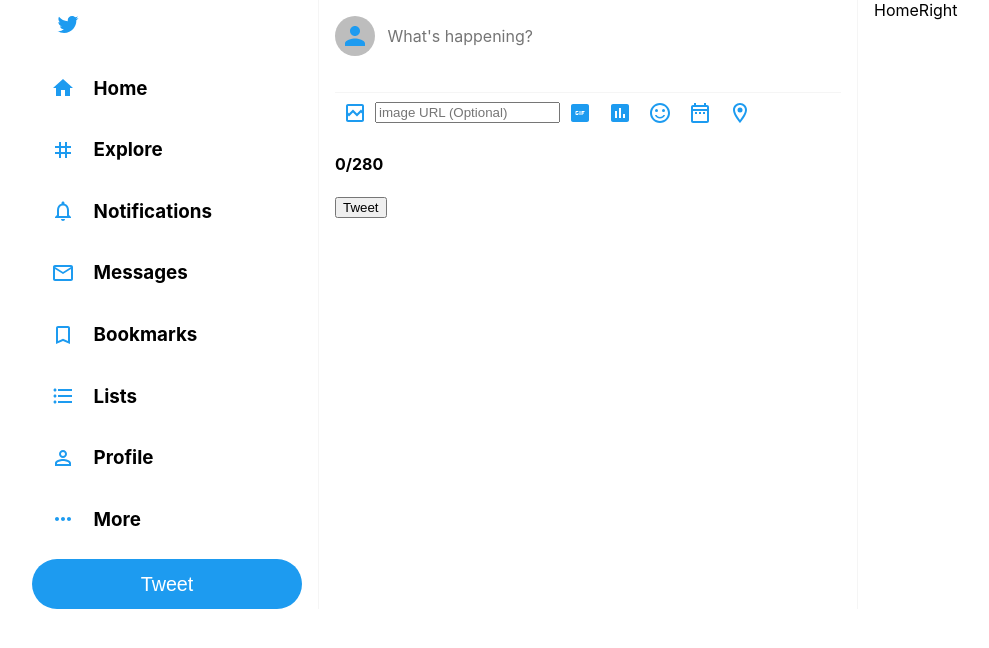
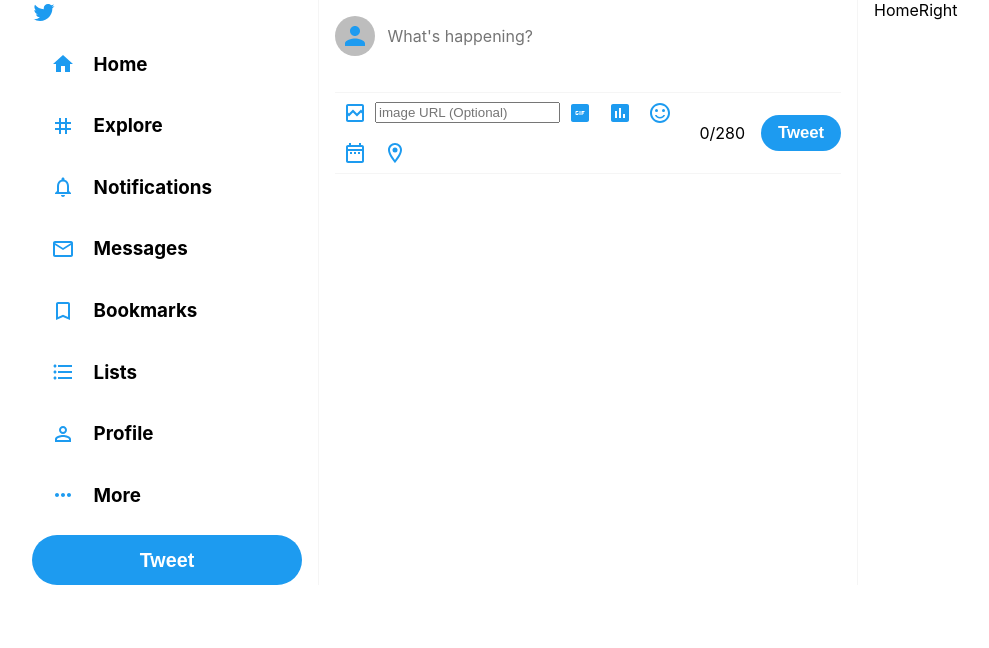
Before and after one commit to lindsaysofia/twitter-clone, a React (Create React App) app: page / in a window 1280 px wide. Shown: the top 648 px of the page, without its empty margins (68-1057 px from the left). Built offline with nearby package versions, Linux system fonts and the light colour scheme.

Commit message:
styled createTweet

```diff
--- a/src/components/CreateTweet.js
+++ b/src/components/CreateTweet.js
@@ -59,8 +59,8 @@
           </Tooltip>
         </div>
         <div className="createTweet__submit">
-          <h4>0/280</h4>
-        <button type="submit">Tweet</button>
+          <p>0/280</p>
+          <button type="submit">Tweet</button>
         </div>
       </div>
     </form>
--- a/src/styles/CreateTweet.css
+++ b/src/styles/CreateTweet.css
@@ -2,6 +2,7 @@
   display: flex;
   flex-direction: column;
   margin: 1em;
+  border-bottom: 1px solid var(--color-tan);
 }
 
 .createTweet__top {
@@ -23,4 +24,30 @@
 
 .MuiSvgIcon-root {
   color: var(--color-blue);
+  padding: 0;
 }
+
+.createTweet__bottom {
+  display: flex;
+  justify-content: space-between;
+  align-items: center;
+}
+
+.createTweet__submit {
+  display: flex;
+  justify-content: space-between;
+  align-items: center;
+  gap: 1em;
+}
+
+.createTweet__submit button {
+  background-color: var(--color-blue);
+  color: var(--color-white);
+  outline: none;
+  border: none;
+  border-radius: 20px;
+  font-size: 1.05em;
+  font-weight: bold;
+  padding: .45em 1em;
+  cursor: pointer;
+}
--- a/src/styles/HomeLeft.css
+++ b/src/styles/HomeLeft.css
@@ -44,6 +44,7 @@
   border: none;
   border-radius: 50px;
   font-size: 1.05em;
+  font-weight: bold;
 }
 
 .homeLeft__button:hover {
```
